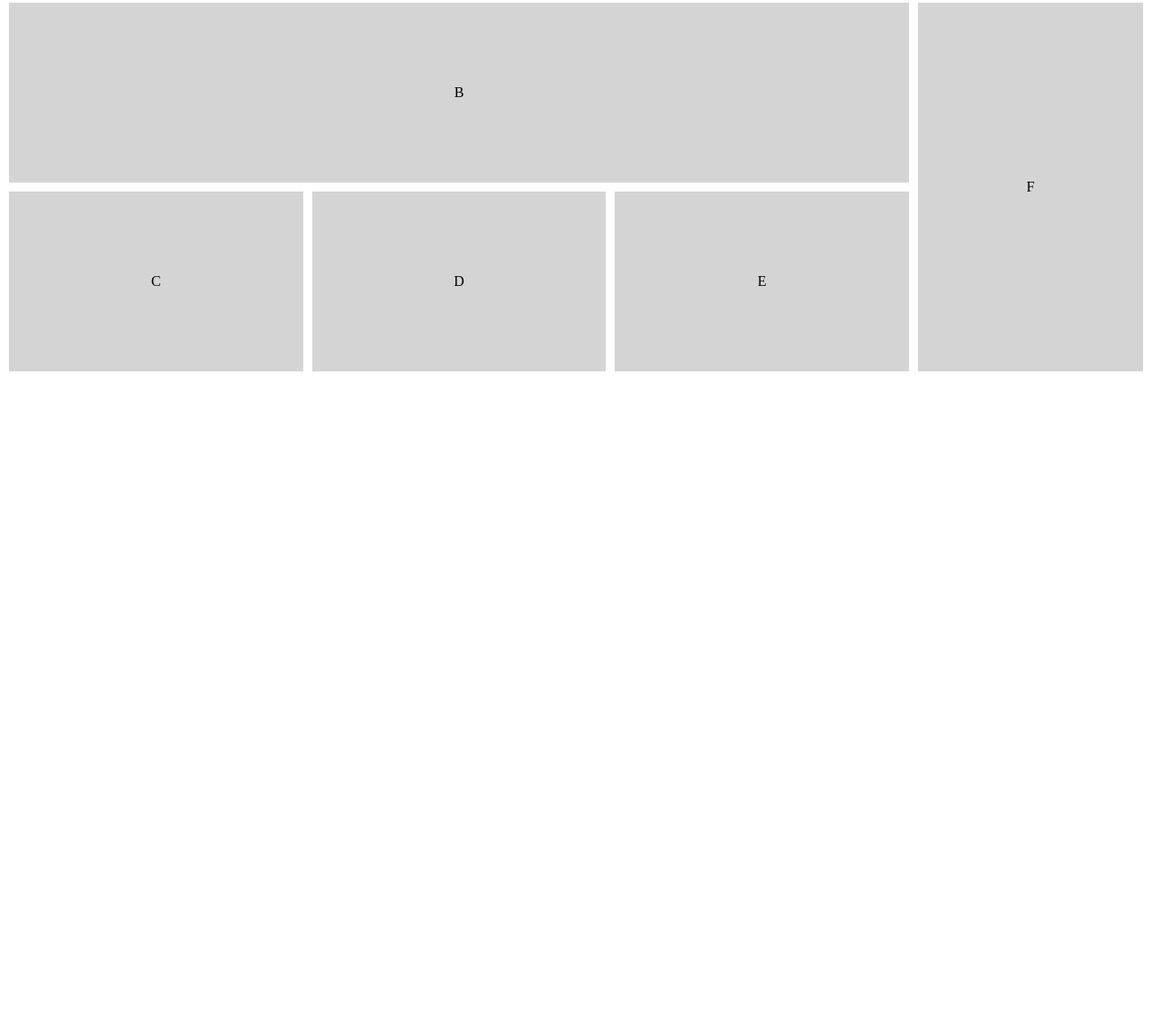
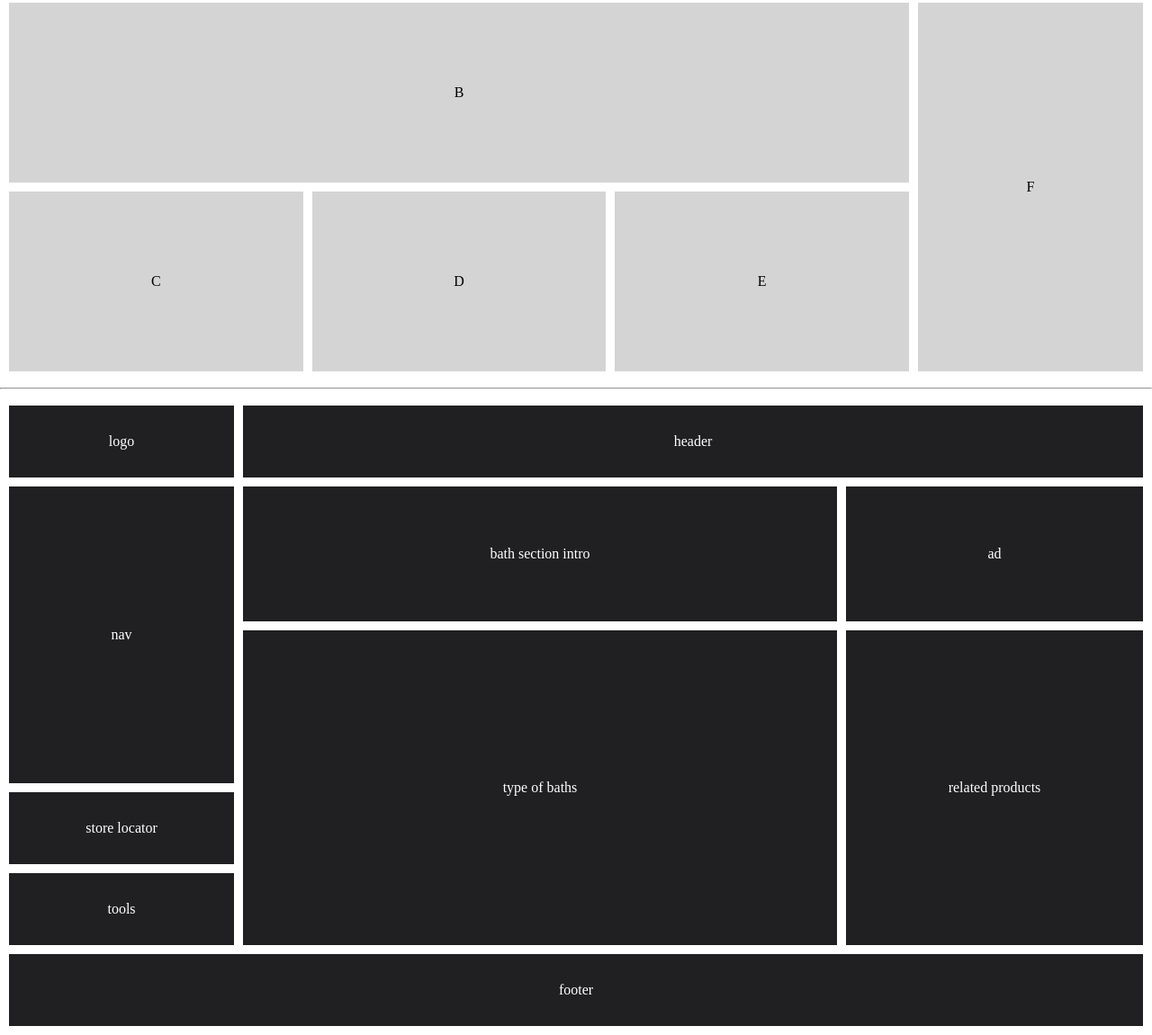
Before and after one commit to E1ano/Okten-html, a website: page lesson4/index.html in a window 1280 px wide. Shown: the part 1025-2176 px from the top of the page at 90% size. Before the commit the page ends 1448 px from the top, so only its background shows below. Drawn offline with Linux system fonts and the light colour scheme.

Commit message:
additional homework

```diff
--- a/lesson4/index.html
+++ b/lesson4/index.html
@@ -35,6 +35,33 @@
         <div class="box__bottom-right">F</div>
     </div>
 </div>
-
+<hr>
+<!--Part 3-->
+<div class="additional__wrapper">
+    <div class="header-add">
+        <div class="header-add__logo">logo</div>
+        <div class="header-add__header">header</div>
+    </div>
+    <div class="main-add">
+        <div class="main-add__left">
+            <div class="nav">nav</div>
+            <div class="main-add__left-bottom">
+                <div class="store-locator">store locator</div>
+                <div class="tools">tools</div>
+            </div>
+        </div>
+        <div class="main-add__right">
+            <div class="main-add__right-top">
+                <div class="bath-section-intro">bath section intro</div>
+                <div class="ad">ad</div>
+            </div>
+            <div class="main-add__right-bottom">
+                <div class="type-of-baths">type of baths</div>
+                <div class="related-products">related products</div>
+            </div>
+        </div>
+    </div>
+    <div class="footer-add">footer</div>
+</div>
 </body>
 </html>
--- a/lesson4/main.css
+++ b/lesson4/main.css
@@ -160,3 +160,139 @@ body {
         border-radius: 10px;
     }
 }
+
+/*part 3 styles*/
+.additional__wrapper {
+    display: flex;
+    flex-direction: column;
+    row-gap: 10px;
+    padding: 10px;
+}
+
+.header-add {
+    display: flex;
+    column-gap: 10px;
+}
+
+.header-add__logo {
+    flex: 0 1 20%;
+    min-height: 80px;
+}
+
+.header-add__header {
+    flex: 0 1 80%;
+    min-height: 80px;
+}
+
+.main-add {
+    display: flex;
+    column-gap: 10px;
+}
+
+.main-add__left {
+    display: flex;
+    flex: 0 1 20%;
+    flex-direction: column;
+    row-gap: 10px;
+}
+
+.main-add__left-bottom {
+    display: flex;
+    flex-direction: column;
+    row-gap: 10px;
+}
+
+.nav {
+    min-height: 330px;
+}
+
+.store-locator {
+    min-height: 80px;
+}
+
+.tools {
+    min-height: 80px;
+}
+
+.main-add__right {
+    display: flex;
+    flex: 0 1 80%;
+    flex-direction: column;
+    row-gap: 10px;
+}
+
+.main-add__right-top {
+    display: flex;
+    column-gap: 10px;
+}
+
+.bath-section-intro {
+    flex: 0 1 66.666%;
+    min-height: 150px;
+}
+
+.ad {
+    flex: 0 1 33.333%;
+    min-height: 150px;
+}
+
+.main-add__right-bottom {
+    display: flex;
+    column-gap: 10px;
+}
+
+.type-of-baths {
+    flex: 0 1 66.666%;
+    min-height: 350px;
+}
+
+.related-products {
+    flex: 0 1 33.333%;
+    min-height: 350px;
+}
+
+.footer-add {
+    flex: 0 1 100%;
+    min-height: 80px;
+}
+
+.header-add__logo,
+.header-add__header,
+.nav, .store-locator,
+.tools, .bath-section-intro,
+.ad, .type-of-baths,
+.related-products, .footer-add {
+    display: flex;
+    justify-content: center;
+    align-items: center;
+    color: #fff;
+    background: #202023FF;
+}
+
+/*adaptive styles for part 3*/
+@media screen and (max-width: 992px) {
+    .main-add {
+        flex-direction: column;
+        row-gap: 10px;
+    }
+
+    .main-add__left {
+        flex-direction: column;
+        row-gap: 10px;
+    }
+
+    .main-add__left-bottom {
+        flex-direction: row;
+        column-gap: 10px;
+    }
+
+    .store-locator, .tools {
+        flex: 0 1 50%;
+    }
+
+    .main-add__right-bottom {
+        flex-direction: column;
+        row-gap: 10px;
+        flex: 0 1 100%;
+    }
+}
```
